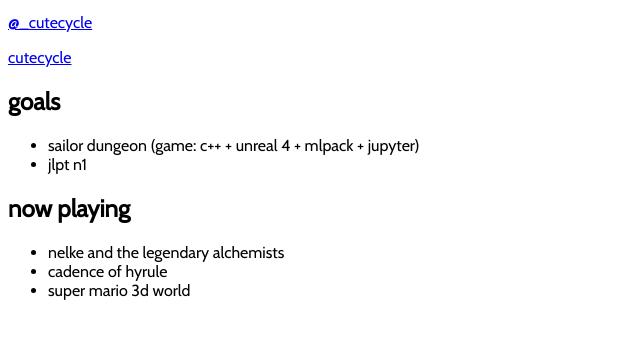
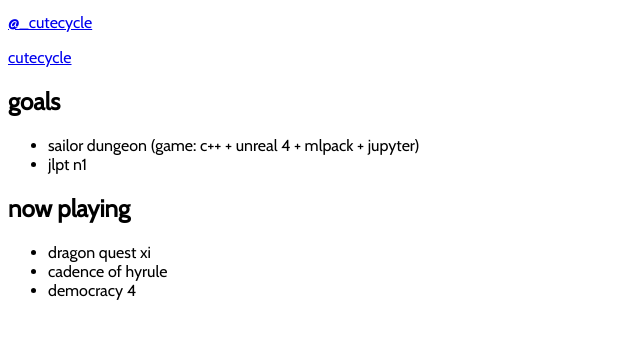
Before and after one commit to cutecycle/girlhours, a Gatsby site: page / in a window 1280 px wide. Shown: the part 105-444 px from the top of the page, without its empty margins (0-640 px from the left). Built offline with nearby package versions, Linux system fonts and the light colour scheme; Gatsby itself is replaced by a stand-in of ours.

Commit message:
Update index.js

```diff
--- a/src/pages/index.js
+++ b/src/pages/index.js
@@ -35,9 +35,9 @@
             </ul>
             <h2>now playing</h2>
             <ul>
-                <li>nelke and the legendary alchemists </li>
+                <li>dragon quest xi </li>
                 <li>cadence of hyrule</li>
-                <li>super mario 3d world</li>
+                <li>democracy 4</li>
 
             </ul>
         </div>
```
